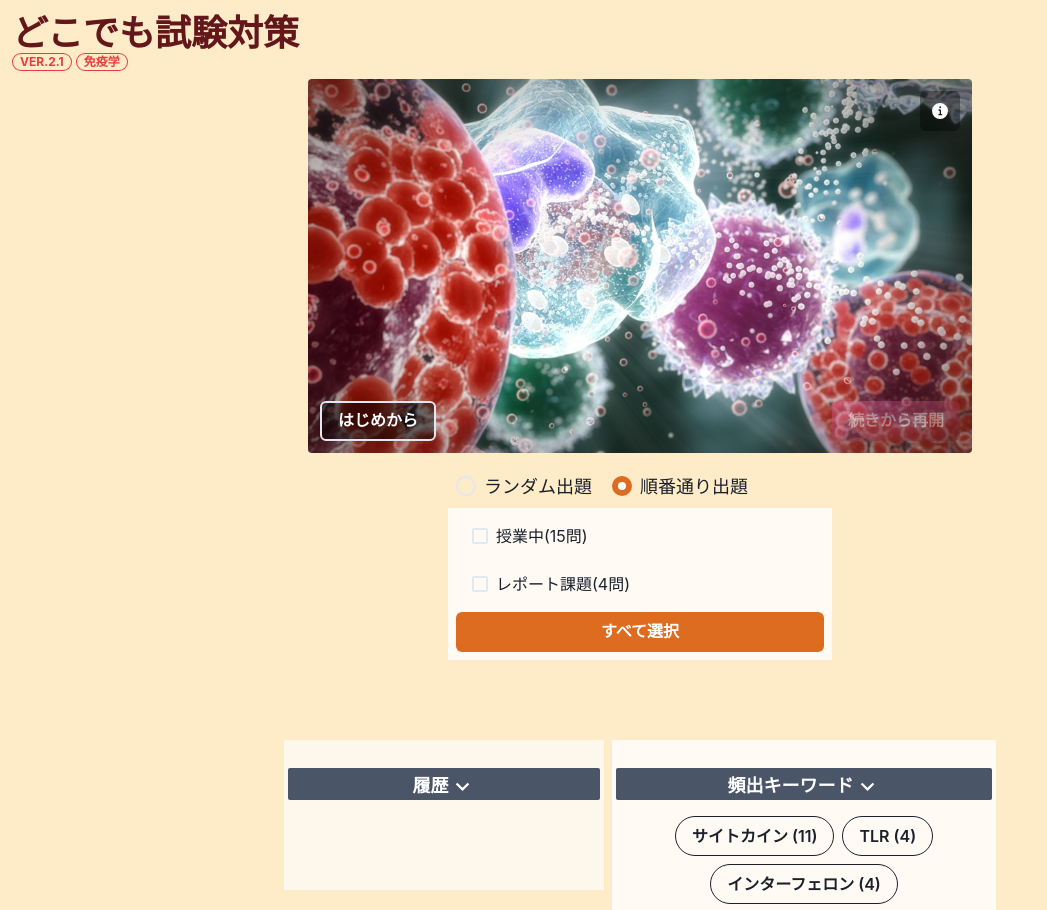
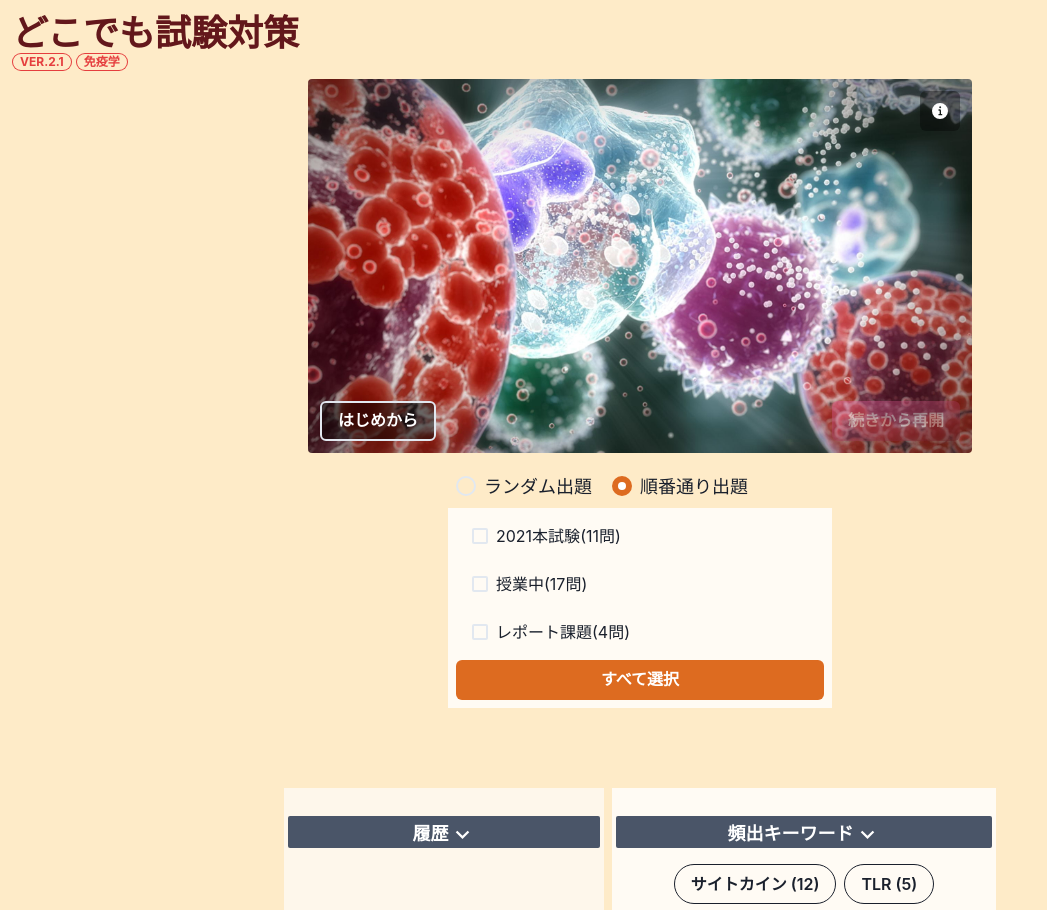
Before and after one commit to Igaki12/anywhere-immunology, a React (Create React App) app: page / in a window 1280 px wide. Shown: the top 910 px of the page, without its empty margins (0-1047 px from the left). Built offline with nearby package versions, Linux system fonts and the light colour scheme.

Commit message:
added question

```diff
--- a/src/useQuestionList.js
+++ b/src/useQuestionList.js
@@ -12,6 +12,145 @@ export const useQuestionList = () => {
   const jpName = '免疫学'
   const [questionList, setQuestionList] = useState([
     // ここに問題のリストを記述(選択式の場合は[0]に正解択をいれた配列をつくる)
+    {
+      groupTag: '2021本試験',
+      groupContents: [
+        {
+          detailInfo: '',
+          questionImg: [],
+          questionSentence: '炎症の4徴候について、誤っているものを2つ選べ。',
+          choices: ['浮腫', '壊死', '発赤', '熱感', '疼痛', '腫脹'],
+          answerImg: [],
+          answer: '浮腫、壊死',
+          commentary: '',
+        },
+        {
+          detailInfo: '',
+          questionImg: [],
+          questionSentence:
+            '原発性免疫不全症候群の特徴について、誤っているものを2つ選べ。',
+          choices: [
+            'Chediak-Higashi症候群 - 急性転化',
+            'Wiskott-Aidrich症候群 - 血小板減少',
+            'Digeorge症候群 - 低カルシウム血症',
+            'X連鎖無ガンマグロブリン血症 - ATM変異',
+            '慢性肉芽腫症 - ペルオキシダーゼ陽性巨大顆粒',
+            '毛細血管拡張性運動失調症 - 体幹失調',
+          ],
+          answerImg: [],
+          answer: '',
+          commentary: '',
+        },
+        {
+          detailInfo: '',
+          questionImg: [],
+          questionSentence:
+            'PRRが認識するPAMPsと病原体の組み合わせについて、誤っているものを2つ選べ。',
+          choices: [
+            'TLR2 - リポポリサッカライドLPS - 大腸菌',
+            'TLR5 - フラジェリン - 大腸菌',
+            'TLR9 - ペプチドグリカン - 大腸菌',
+            'RIG-I  - RNAウイルス - インフルエンザウイルス',
+            'Dectin-1 - βグルカン - カンジダ',
+            'Mincle - トレハロースジミコール酸TDM - 結核菌',
+          ],
+          answerImg: [],
+          answer: '',
+          commentary: '',
+        },
+        {
+          detailInfo: '',
+          questionImg: [],
+          questionSentence:
+            'T細胞の胸腺分化について、誤っているものを2つ選べ。',
+          choices: [
+            'γδT細胞の遺伝子再構成はαβT細胞の遺伝子再構成に先行する',
+            '正の選択の後に負の選択が起こる',
+            '正の選択は胸腺皮質で、負の選択は胸腺髄質で行われる。',
+            '正の選択の際にMHCクラスⅡ分子に提示されたペプチドを認識した細胞はCD9陽性T細胞へと分化する。',
+            '正の選択はダブルポジディブ期に起こる',
+            'AIRE(Autoimmune regulator)は各全戸応現wお発現することで負の選択に関与している。',
+          ],
+          answerImg: [],
+          answer: '',
+          commentary: '',
+        },
+        {
+          detailInfo: '',
+          questionImg: [],
+          questionSentence: 'について、誤っているものを2つ選べ。',
+          choices: ['', '', '', '', '', ''],
+          answerImg: [],
+          answer: '',
+          commentary: '',
+        },
+        {
+          detailInfo: '',
+          questionImg: [],
+          questionSentence:
+            '免疫組織化学染色について、誤っているものを2つ選べ。',
+          choices: ['', '', '', '', '', ''],
+          answerImg: [],
+          answer: '',
+          commentary: '',
+        },
+        {
+          detailInfo: '',
+          questionImg: [],
+          questionSentence: '移植免疫について、誤っているものを2つ選べ。',
+          choices: ['', '', '', '', '', ''],
+          answerImg: [],
+          answer: '',
+          commentary: '',
+        },
+        {
+          detailInfo: '',
+          questionImg: [],
+          questionSentence: '自己免疫疾患について、誤っているものを2つ選べ。',
+          choices: ['', '', '', '', '', ''],
+          answerImg: [],
+          answer: '',
+          commentary: '',
+        },
+        {
+          detailInfo: '',
+          questionImg: [],
+          questionSentence: '免疫寛容について、誤っているものを2つ選べ。',
+          choices: ['', '', '', '', '', ''],
+          answerImg: [],
+          answer: '',
+          commentary: '',
+        },
+        {
+          detailInfo: '',
+          questionImg: [],
+          questionSentence: 'サイトカインについて、誤っているものを2つ選べ。',
+          choices: ['', '', '', '', '', ''],
+          answerImg: [],
+          answer: '',
+          commentary: '',
+        },
+        {
+          detailInfo: '',
+          questionImg: [],
+          questionSentence: '遺伝子再構成について、誤っているものを2つ選べ。',
+          choices: ['', '', '', '', '', ''],
+          answerImg: [],
+          answer: '',
+          commentary: '',
+        },
+
+        // {
+        //   detailInfo: '',
+        //   questionImg: [],
+        //   questionSentence: 'について、誤っているものを2つ選べ。',
+        //   choices: ['', '', '', '', '', ''],
+        //   answerImg: [],
+        //   answer: '',
+        //   commentary: '',
+        // },
+      ],
+    },
     {
       groupTag: '授業中',
       groupContents: [
@@ -184,24 +323,27 @@ export const useQuestionList = () => {
           commentary:
             '好酸球へはIL-5で分化が誘導される。エリスロポエチンは腎臓で産生される。',
         },
-        // {
-        //   detailInfo: '',
-        //   questionImg: [],
-        //   questionSentence:
-        //     '',
-        //   answerImg: [],
-        //   answer: '',
-        //   commentary: '',
-        // },
-        // {
-        //   detailInfo: '',
-        //   questionImg: [],
-        //   questionSentence:
-        //     '',
-        //   answerImg: [],
-        //   answer: '',
-        //   commentary: '',
-        // },
+        {
+          detailInfo: '4/21特別講義',
+          questionImg: [],
+          questionSentence:
+            '炎症の５主徴として誤っているものはどれか？（資料8枚目）',
+          answerImg: [],
+          choices: ['Redness', 'Swelling', 'Edema', 'Pain', 'Dysfunction'],
+          answer: 'Edema',
+          commentary: '浮腫Edemaではなく腫脹swelling',
+        },
+        {
+          detailInfo: '4/21特別講義',
+          questionImg: [],
+          questionSentence:
+            'がんの10年生存率として最も適切なのはどれか？（資料80枚目）            ',
+          answerImg: [],
+          choices: ['約10%', '約20%', '約40%', '約60%', '約80%'],
+          answer: '約60%',
+          commentary:
+            '5年生存率・10年生存率は前立腺がんなら90%以上、乳がんでも80%以上',
+        },
         // {
         //   detailInfo: '',
         //   questionImg: [],
--- a/src/useTechnicalTerm.js
+++ b/src/useTechnicalTerm.js
@@ -166,22 +166,26 @@ export const useTechnicalTerm = () => {
       explanation:
         '抗体医薬品（高分子医薬品）は非常に高価で、アスピリンなどの低分子医薬品は範囲が広すぎて副作用が多い。これらの課題を解決するために第三の医薬品としてペプチド医薬品（中分子医薬品）が注目されている。',
     },
-    // {
-    //   term:[''],
-    //   explanation:'',
-    // },
-    // {
-    //   term:[''],
-    //   explanation:'',
-    // },
-    // {
-    //   term:[''],
-    //   explanation:'',
-    // },
-    // {
-    //   term:[''],
-    //   explanation:'',
-    // },
+    {
+      term: ['悪性中皮腫', 'アスベスト', 'mesothelioma'],
+      explanation:
+        'アスベスト/石綿は建築用材として利用され、解体などの際に粉末が人体に吸い込まれると胸膜に蓄積して慢性的な炎症を引き起こし悪性中皮腫や肺がんを発症する。現在ではアスベストの使用は禁止されているが、実際にアスベストの曝露から発がんに至るまで数十年の期間が存在するため、今後さらに問題となるといわれている。',
+    },
+    {
+      term: ['メラノーマ', 'melanoma', '皮膚炎', 'dermatitis'],
+      explanation:
+        '紫外線はDNAの塩基配列を破壊し、これが修復されず蓄積すると慢性的な炎症を経てメラノーマを発症する。日本人を含む黄色人種では白人と比べて紫外線によるメラノーマは少ないといわれてきたが、近年は増加傾向にある。',
+    },
+    {
+      term: ['慢性炎症', 'chronic inflammation'],
+      explanation:
+        '慢性的な炎症下にある組織では線維化fibrosisが進行し、リンパ球やマクロファージの浸潤lymphocyte and macrophage infiltrationがみられる。慢性的に続くとがんなどの原因となる。',
+    },
+    {
+      term: ['急性炎症', 'acute inflammation'],
+      explanation:
+        '急性的な炎症を引き起こしている細胞では間質の浮腫stromal edema・好中球の浸潤neutrophil infiltrationが確認され、ところどころ出血（に伴う赤血球）も見られる。',
+    },
     // {
     //   term:[''],
     //   explanation:'',
```
Also changed, not shown: 7 other files (tests, documents, lock files or other folders).
